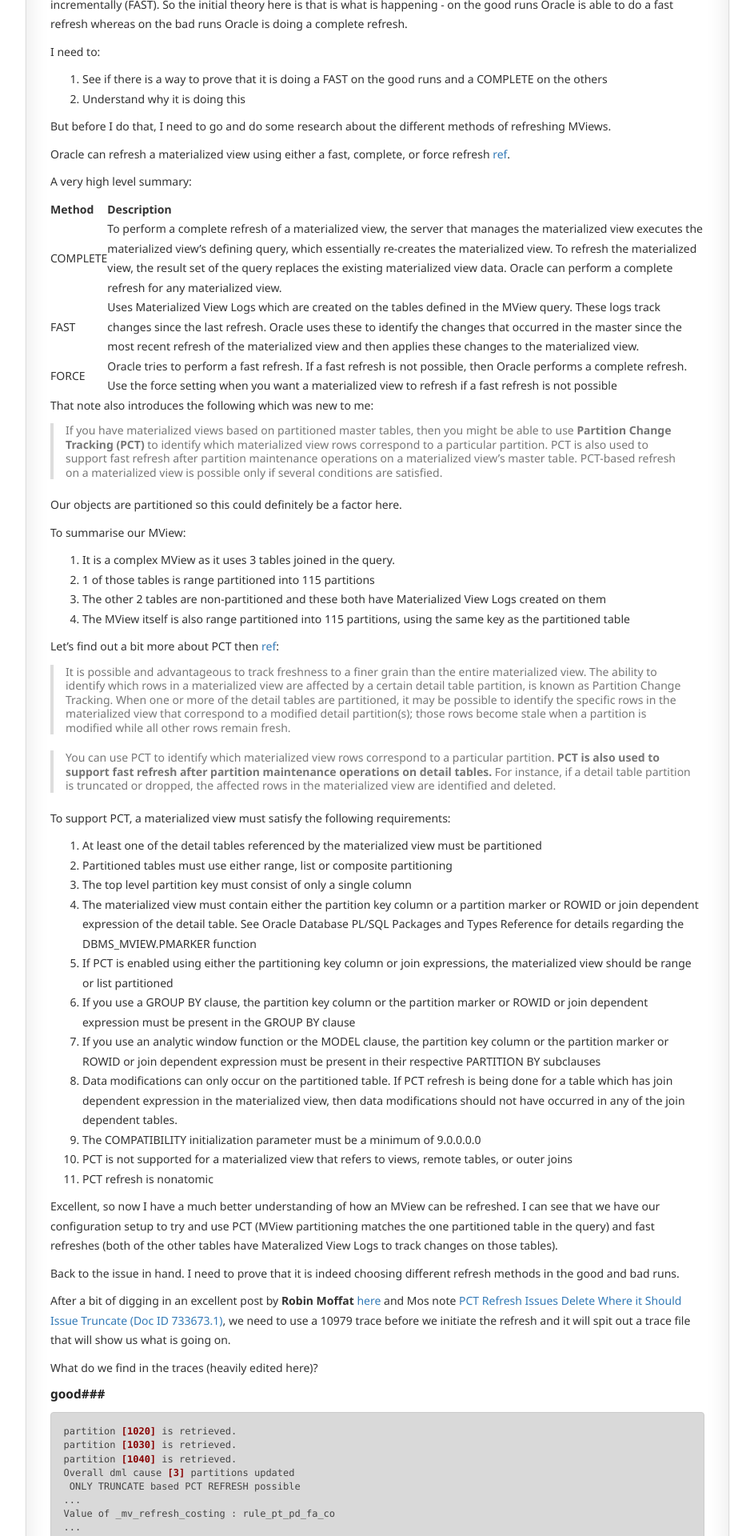
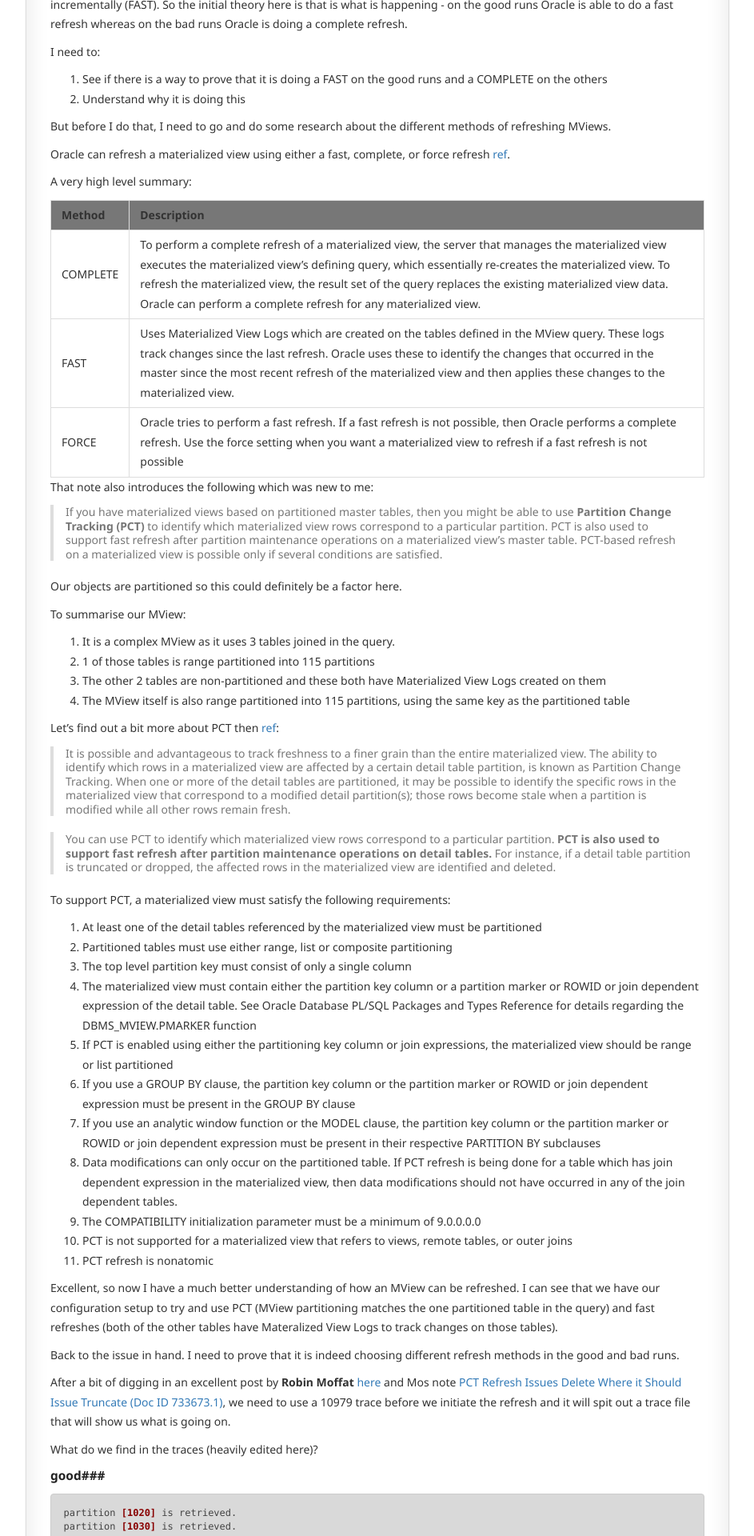
Before and after one commit to ssenior45/ssenior45.github.io, a Jekyll site: the page built from _posts/2016-01-22-slow_mv_refresh_intermittent.md, in a window 1280 px wide. Shown: the part 1865-3785 px from the top of the page at 80% size, without its empty margins (22-965 px from the left). Built offline with Jekyll 4.4.1, drawn with Linux system fonts in a browser that asks for light colours; nearby versions of some CDN libraries; Markdown is read by kramdown in place of the engine named in the settings; comment, search, counter and statistics services are not loaded.

Commit message:
Update style.css

```diff
--- a/static/css/style.css
+++ b/static/css/style.css
@@ -15,6 +15,15 @@ blockquote {
     line-height: 1.25;
 }
 
+table th, table td {
+    padding: 6px 13px;
+    border: 1px solid #ddd;
+}
+
+table th {
+    font-weight: bold;
+    background-color: #777;
+}
 
 h1 {
     font-size: 28px;
```
